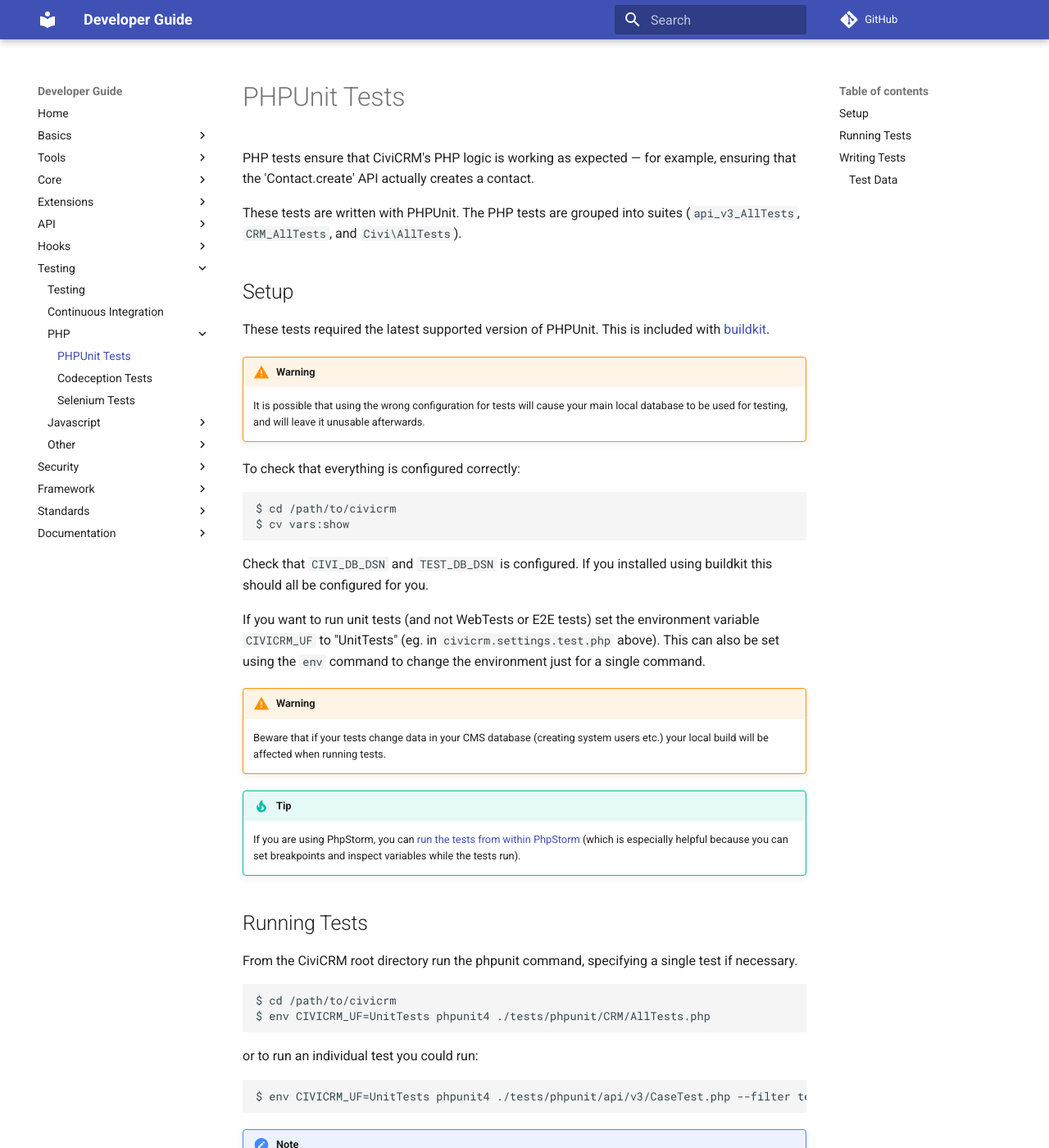
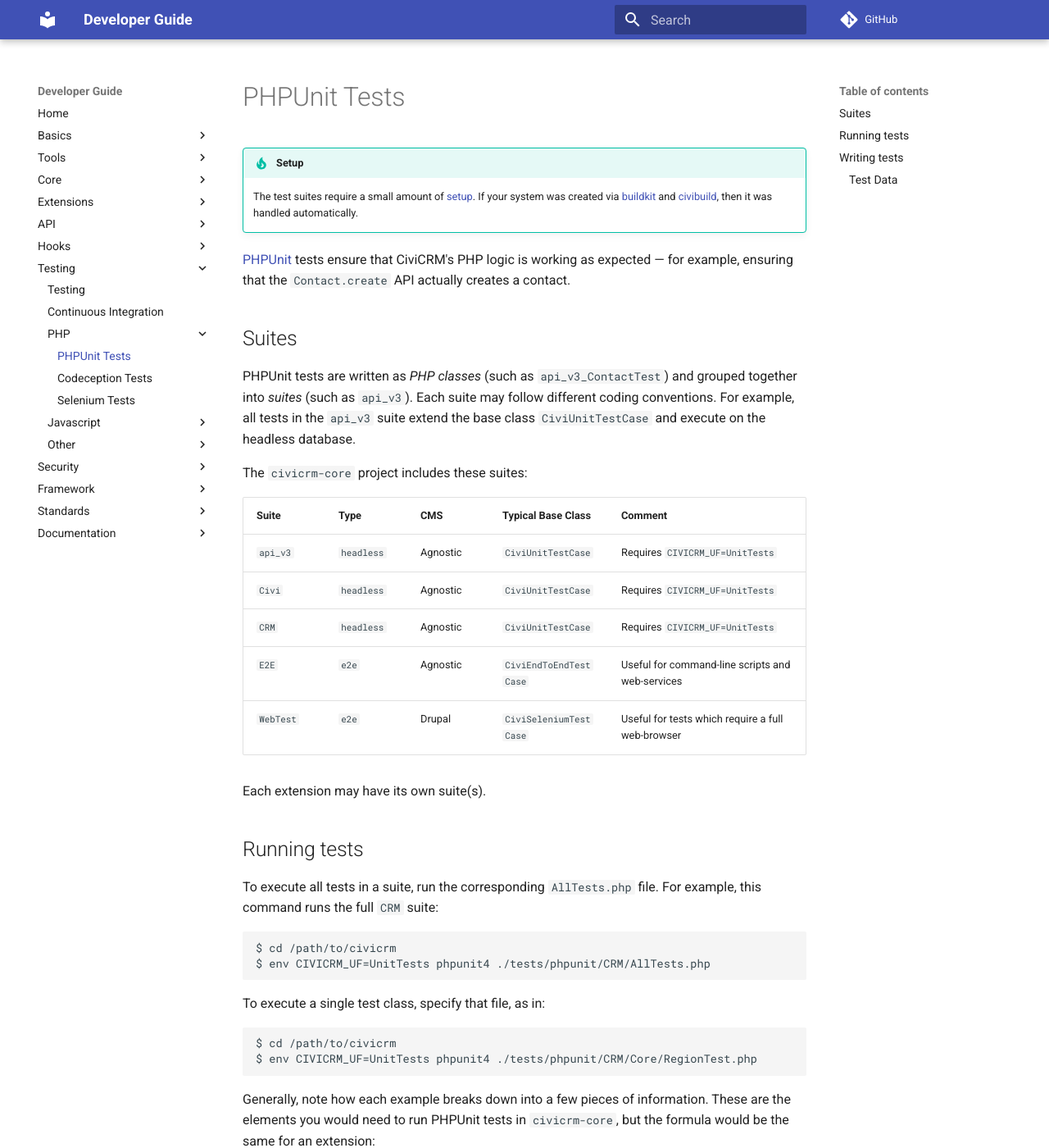
Before and after one commit to civicrm/civicrm-dev-docs, an MkDocs documentation site: the page built from docs/testing/phpunit.md, in a window 1280 px wide and 1400 px high. Shown: the whole window at 82% size. Built offline with MkDocs 1.6.1 and Material for MkDocs 9.7.7, drawn with Linux system fonts in a browser that asks for light colours; comment, search, counter and statistics services are not loaded; old or Windows-style settings are respelled for this version of MkDocs; some of the changed text lies outside the part shown.

Commit message:
phpunit.md - Link to main setup. Add table of suites.

````diff
--- a/docs/testing/phpunit.md
+++ b/docs/testing/phpunit.md
@@ -1,65 +1,86 @@
-PHP tests ensure that CiviCRM's PHP logic is working as expected &mdash; for example,
-ensuring that the 'Contact.create' API actually creates a contact.
+!!! tip "Setup"
 
-These tests are written with PHPUnit. The PHP tests are grouped into suites
-(`api_v3_AllTests`, `CRM_AllTests`, and `Civi\AllTests`).
+    The test suites require a small amount of [setup](/testing/index.md#setup).  If your system was created via [buildkit](/tools/buildkit.md) and
+    [civibuild](/tools/civibuild.md), then it was handled automatically.
 
-## Setup
+[PHPUnit](https://phpunit.de/) tests ensure that CiviCRM's PHP logic is working as expected &mdash; for example,
+ensuring that the `Contact.create` API actually creates a contact.
 
-These tests required the latest supported version of PHPUnit. This is included
-with [buildkit](/tools/buildkit.md).
+## Suites
 
-!!!warning
-    It is possible that using the wrong configuration for tests will cause your main
-    local database to be used for testing, and will leave it unusable afterwards.
+PHPUnit tests are written as *PHP classes* (such as `api_v3_ContactTest`) and grouped together into *suites* (such as `api_v3`).  Each suite
+may follow different coding conventions.  For example, all tests in the `api_v3` suite extend the base class `CiviUnitTestCase` and execute on the
+headless database.
 
-To check that everything is configured correctly:
+The `civicrm-core` project includes these suites:
 
-```bash
-$ cd /path/to/civicrm
-$ cv vars:show
-```
 
-Check that `CIVI_DB_DSN` and `TEST_DB_DSN` is configured.  If you installed
-using buildkit this should all be configured for you.
+| Suite   | Type | CMS | Typical Base Class | Comment |
+| ------- | ---- | --- | ------------------ | ----------- |
+|`api_v3` |`headless`|Agnostic|`CiviUnitTestCase`|Requires `CIVICRM_UF=UnitTests`|
+|`Civi`   |`headless`|Agnostic|`CiviUnitTestCase`|Requires `CIVICRM_UF=UnitTests`|
+|`CRM`    |`headless`|Agnostic|`CiviUnitTestCase`|Requires `CIVICRM_UF=UnitTests`|
+|`E2E`    |`e2e`|Agnostic|`CiviEndToEndTestCase`|Useful for command-line scripts and web-services|
+|`WebTest`|`e2e`|Drupal|`CiviSeleniumTestCase`|Useful for tests which require a full web-browser|
 
-If you want to run unit tests (and not WebTests or E2E tests) set the
-environment variable `CIVICRM_UF` to "UnitTests" (eg. in `civicrm.settings.test.php` above). This can also be set using the
-`env` command to change the environment just for a single command.
+Each extension may have its own suite(s).
 
-!!! warning
-    Beware that if your tests change data in your CMS database
-    (creating system users etc.) your local build will be affected when running
-    tests.
+## Running tests
 
-!!! tip
-    If you are using PhpStorm, you can [run the tests from within PhpStorm](/tools/phpstorm.md#testing) (which is especially helpful because you can set breakpoints and inspect variables while the tests run).
-
-## Running Tests
-
-From the CiviCRM root directory run the phpunit command, specifying a single
-test if necessary.
+To execute all tests in a suite, run the corresponding `AllTests.php` file. For example, this command runs the full `CRM` suite:
 
 ```bash
 $ cd /path/to/civicrm
 $ env CIVICRM_UF=UnitTests phpunit4 ./tests/phpunit/CRM/AllTests.php
 ```
 
-or to run an individual test you could run:
+To execute a single test class, specify that file, as in:
 
-```
-$ env CIVICRM_UF=UnitTests phpunit4 ./tests/phpunit/api/v3/CaseTest.php --filter testCaseCreate
+```bash
+$ cd /path/to/civicrm
+$ env CIVICRM_UF=UnitTests phpunit4 ./tests/phpunit/CRM/Core/RegionTest.php
 ```
 
-!!! note
-    You can also specify tests in an environment variable `PHPUNIT_TESTS` (eg. `env PHPUNIT_TESTS="MyFirstTest::testFoo MySecondTest" phpunit EnvTests`
-    Then run `phpunit4 ./tests/phpunit/EnvTests.php`.
+Generally, note how each example breaks down into a few pieces of information. These
+are the elements you would need to run PHPUnit tests in `civicrm-core`, but the formula
+would be the same for an extension:
 
-You can also optionally use [civi-test-run](/tools/civi-test-run.md) to run a full standard CiviCRM Test suite.
+ * Path to codebase. (Ex: `/path/to/civicrm`)
+ * If required, any environment variables. (For `headless` tests, use `CIVICRM_UF=UnitTests`)
+ * Name of the PHPUnit command. (Ex: `phpunit4`, which is bundled with [buildkit](/tools/buildkit.md))
+ * Name of the test file. (Ex: `tests/phpunit/CRM/Core/RegionTest.php` or `tests/phpunit/CRM/AllTests.php`)
 
-## Writing Tests
+!!! tip "PhpStorm"
 
-When writing Core tests you should extend from `\CiviUnitTestCase`.
+    PhpStorm is an IDE which provides built-in support for executing tests with a debugger -- you can set breakpoints and inspect variables while the tests run.
+
+    Once you've successfully run a test on the command-line, you can take it to the next level and [run the tests within PhpStorm](/tools/phpstorm.md#testing).
+
+!!! tip "civi-test-run"
+
+    [civi-test-run](/tools/civi-test-run.md) is a grand unified wrapper which runs *all* CiviCRM test suites. It's particularly useful for *continuous-integration*.
+
+!!! tip "Select tests using `--filter`, `--group`, etc"
+
+    The PHPUnit CLI supports a number of [filtering options](https://phpunit.de/manual/current/en/textui.html). For example,
+    execute a single test function, you can pass `--filter`, as in:
+
+    ```bash
+    $ env CIVICRM_UF=UnitTests phpunit4 ./tests/phpunit/CRM/Core/RegionTest.php --filter testOverride
+    ```
+
+!!! tip "Select tests using PHPUNIT_TESTS"
+
+    If you want to hand-pick a mix of tests to execute, set the environment variable `PHPUNIT_TESTS`.  This a space-delimited list of classes and
+    functions. For example:
+
+    ```bash
+    $ env PHPUNIT_TESTS="MyFirstTest::testFoo MySecondTest" CIVICRM_UF=UnitTests phpunit4 ./tests/phpunit/EnvTests.php
+    ```
+
+## Writing tests
+
+When writing headless tests for `civicrm-core`, extend the class `\CiviUnitTestCase`.
 
 But for extensions you should extend directly from `\PHPUnit_Framework_TestCase`.
 
````
